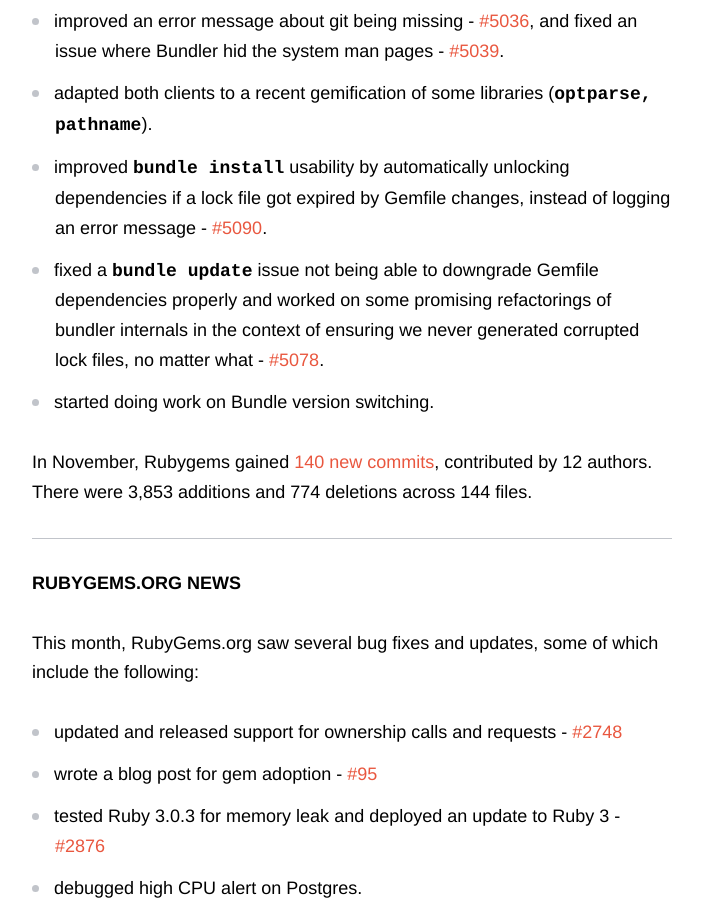
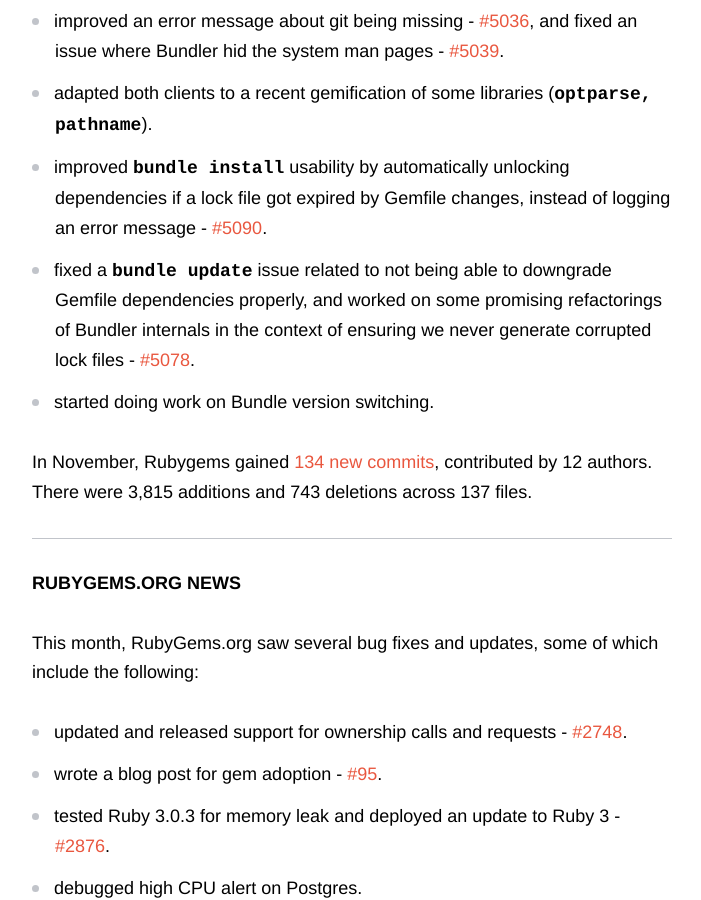
Before and after one commit to rubygems/rubygems.github.io, a Jekyll site: the page built from _posts/2021-12-09-november-rubygems-updates.md, in a window 1280 px wide and 900 px high, scrolled down 964 px. Shown: the whole window, without its empty margins (438-1139 px from the left). Built offline with Jekyll 4.4.1, drawn with Linux system fonts in a browser that asks for light colours; comment, search, counter and statistics services are not loaded; some of the changed text lies outside the part shown.

Commit message:
Co-authored-by: David Rodríguez <deivid.rodriguez@riseup.net>
add novemeber monthly updates

```diff
--- a/_posts/2021-12-07-november-rubygems-updates.md
+++ b/_posts/2021-12-09-november-rubygems-updates.md
@@ -18,21 +18,21 @@
 - improved an error message about git being missing - [#5036](https://github.com/rubygems/rubygems/pull/5036), and fixed an issue where Bundler hid the system man pages - [#5039](https://github.com/rubygems/rubygems/pull/5039).
 - adapted both clients to a recent gemification of some libraries (`optparse,` `pathname`).
 - improved `bundle install` usability by automatically unlocking dependencies if a lock file got expired by Gemfile changes, instead of logging an error message - [#5090](https://github.com/rubygems/rubygems/pull/5090).
--  fixed a `bundle update` issue not being able to downgrade Gemfile dependencies properly and worked on some promising refactorings of bundler internals in the context of ensuring we never generated corrupted lock files, no matter what - [#5078](https://github.com/rubygems/rubygems/pull/5078).
+-  fixed a `bundle update` issue related to not being able to downgrade Gemfile dependencies properly, and worked on some promising refactorings of Bundler internals in the context of ensuring we never generate corrupted lock files - [#5078](https://github.com/rubygems/rubygems/pull/5078).
 - started doing work on Bundle version switching.
 
-In November, Rubygems gained [140 new commits](https://github.com/rubygems/rubygems/compare/master@%7B2021-11-01%7D...master@%7B2021-11-30%7D), contributed by 12 authors. There were 3,853 additions and 774 deletions across  144 files.
+In November, Rubygems gained [134 new commits](https://github.com/rubygems/rubygems/compare/master@%7B2021-11-01%7D...master@%7B2021-11-30%7D), contributed by 12 authors. There were 3,815 additions and 743 deletions across 137 files.
 
 ## RubyGems.org News
 
 This month, RubyGems.org saw several bug fixes and updates, some of which include the following:
 
-- updated and released support for ownership calls and requests - [#2748](https://github.com/rubygems/rubygems.org/pull/2748)
-- wrote a blog post for gem adoption - [#95](https://github.com/rubygems/rubygems.github.io/pull/95)
-- tested Ruby 3.0.3 for memory leak and deployed an update to Ruby 3 - [#2876]( https://github.com/rubygems/rubygems.org/pull/2876)
+- updated and released support for ownership calls and requests - [#2748](https://github.com/rubygems/rubygems.org/pull/2748).
+- wrote a blog post for gem adoption - [#95](https://github.com/rubygems/rubygems.github.io/pull/95).
+- tested Ruby 3.0.3 for memory leak and deployed an update to Ruby 3 - [#2876]( https://github.com/rubygems/rubygems.org/pull/2876).
 - debugged high CPU alert on Postgres.
 
-In November, Rubygems.org gained [56 new commits](https://github.com/rubygems/rubygems.org/compare/master@%7B2021-11-01%7D...master@%7B2021-11-30%7D), contributed by 8 authors. There were 439 additions and  209 deletions across 63 files.
+In November, Rubygems.org gained [52 new commits](https://github.com/rubygems/rubygems.org/compare/master@%7B2021-11-01%7D...master@%7B2021-11-30%7D), contributed by 8 authors. There were 438 additions and  308 deletions across 63 files.
 
 As always, we continue to fix bugs, review and merge PR's and reply to support tickets.
 
```
